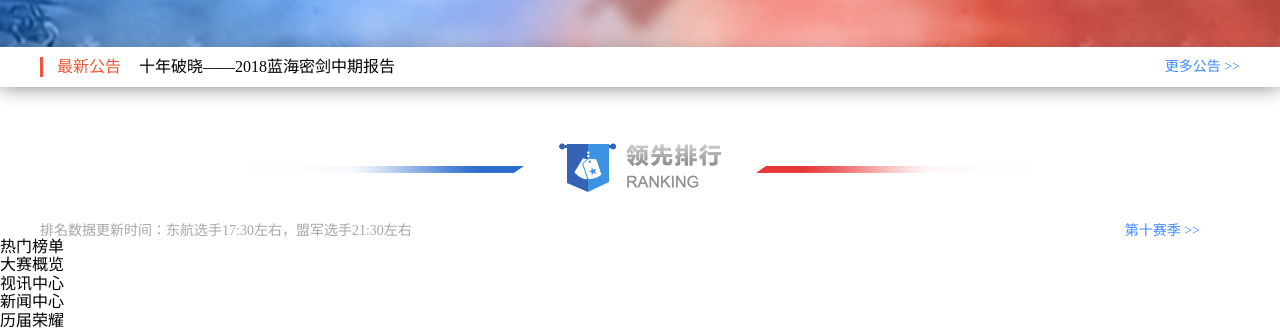
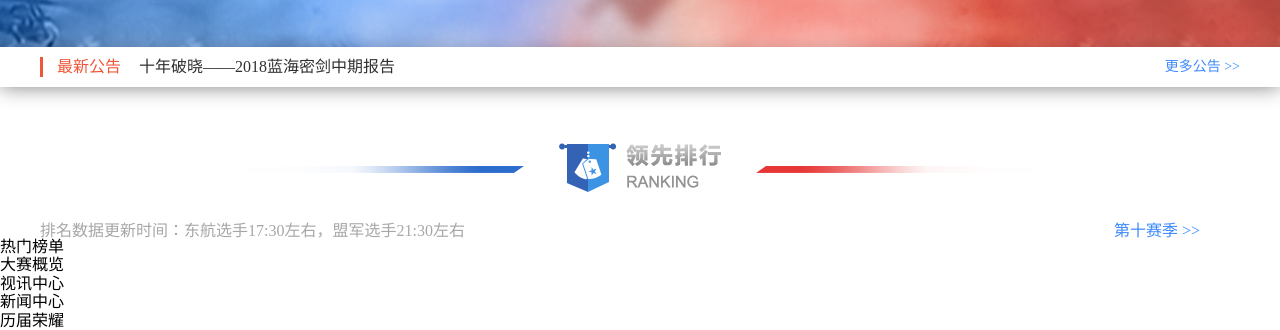
Before and after one commit to quwenwen329/lhmj2018, a Vue app: page / in a window 1280 px wide. Shown: the part 443-773 px from the top of the page. Built offline with nearby package versions, Linux system fonts and the light colour scheme.

Commit message:
字体默认大小颜色修改

```diff
--- a/src/components/config.styl
+++ b/src/components/config.styl
@@ -1,12 +1,13 @@
 $f-color = #303030
+$f-size = 16px
 $a-color = #3d8afe
-$f-size = 16px
 $w-context = 1200px
 
-html
+*
   color $f-color
   font-size $f-size
-  box-sizing: border-box
+
+html
   min-width $w-context
 
 a
--- a/src/components/header/header.styl
+++ b/src/components/header/header.styl
@@ -69,11 +69,11 @@ $m-login = 92px //登录左边距
         font-size 0
         a
           margin-right $m-right
-          font-size $f-size
           color $color
         .login
           margin-left $m-login - $m-right
           font-size $f-login
+          color $color
           a
             font-size $f-login
             text-decoration underline
--- a/src/page/index/notice/notice.styl
+++ b/src/page/index/notice/notice.styl
@@ -18,12 +18,9 @@ $notice-color = #ef5637
       display inline-block
       vertical-align top
     .title
-      font-size $f-size
       color $notice-color
       margin-left 14px
       margin-right 18px
-    .text
-      font-size $f-size
     .more
       font-size 14px
       float right
```
